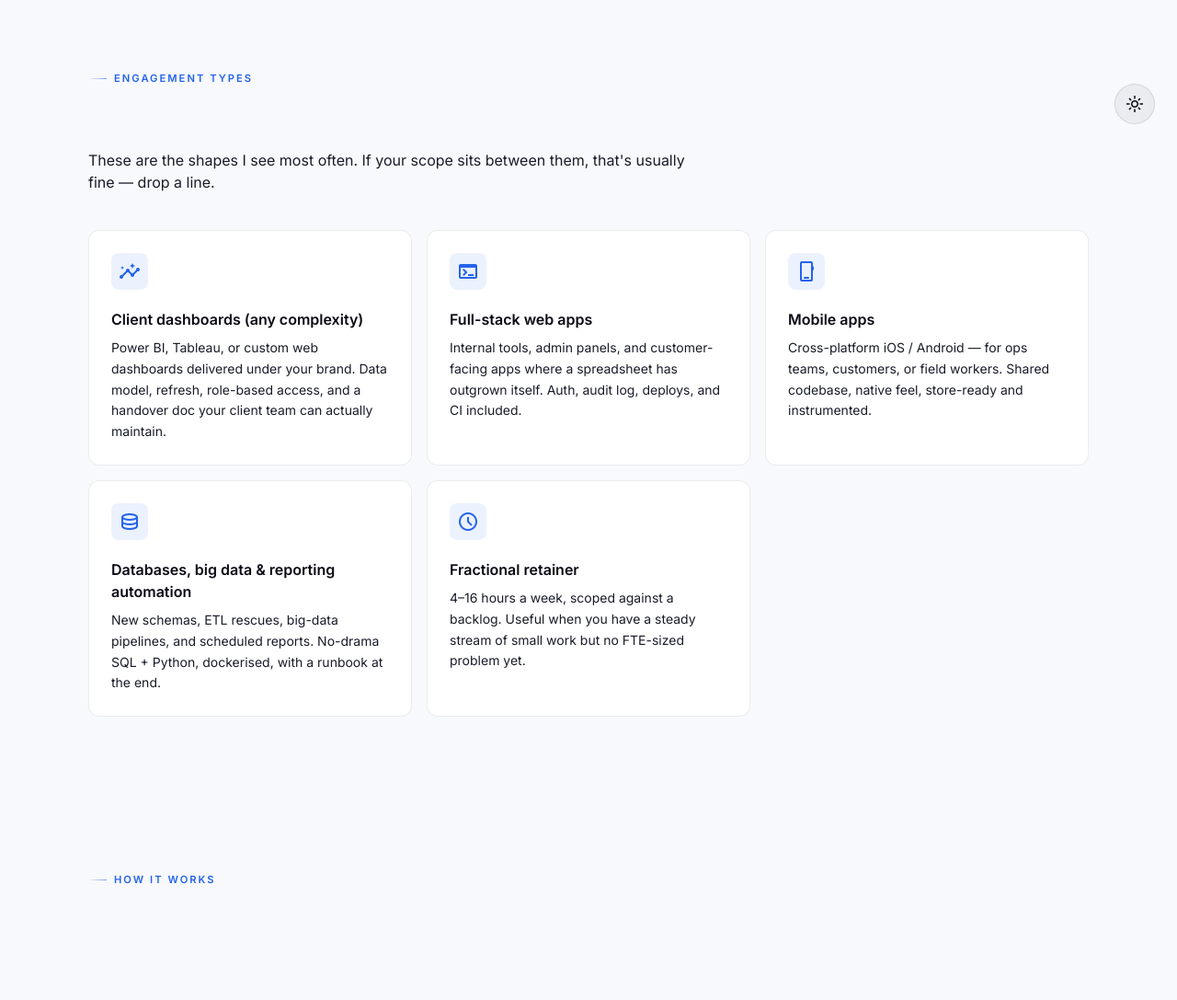
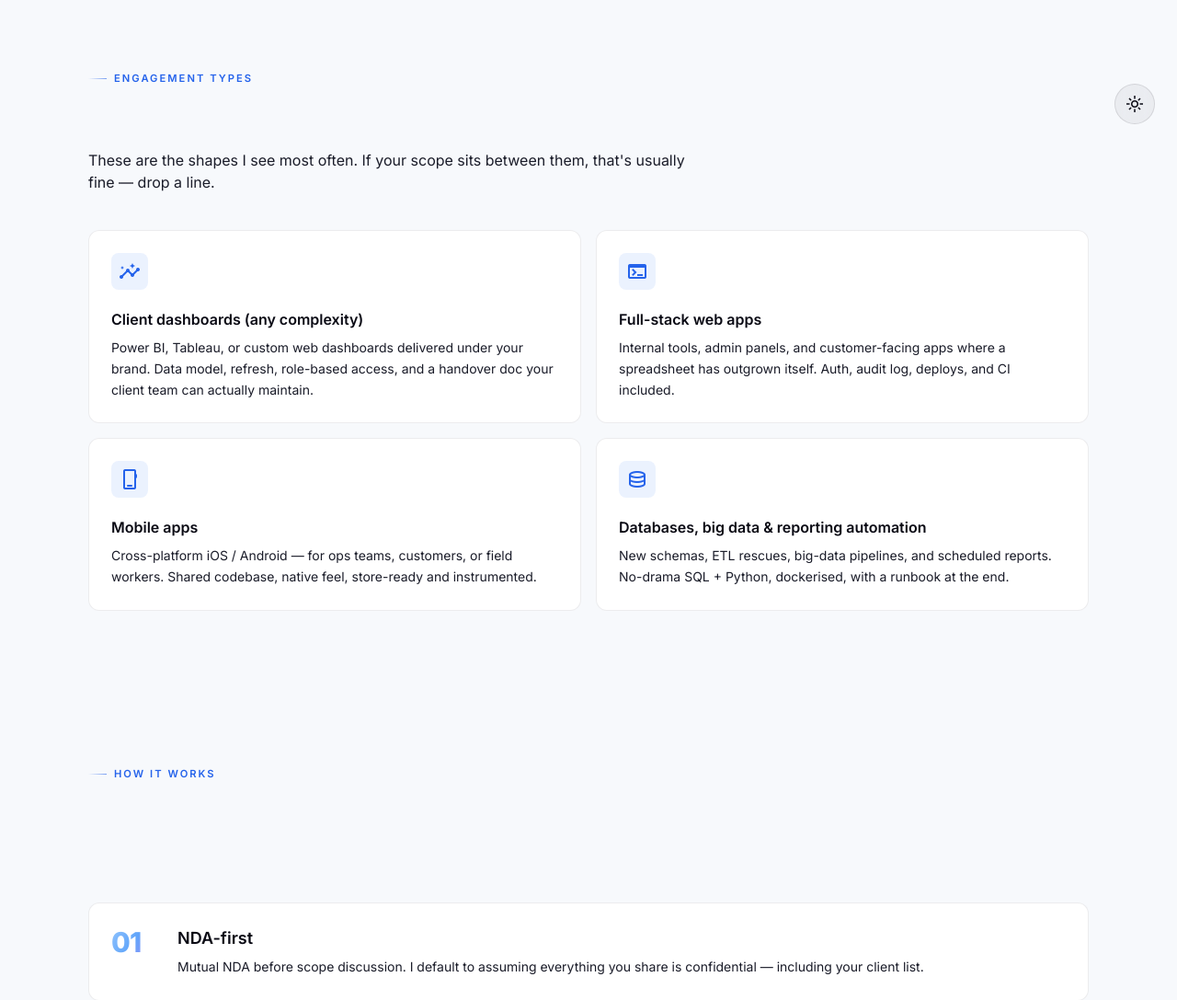
Before and after one commit to ntkrv/personal_website, a Flask app: page /agencies in a window 1280 px wide. Shown: the part 641-1728 px from the top of the page at 92% size. Run offline with Flask 3, Linux system fonts and the light colour scheme.

Commit message:
ui: drop fractional retainer card, agency engagements as 2x2 grid
Co-Authored-By: Claude Opus 4.7 (1M context) <noreply@anthropic.com>

```diff
--- a/templates/agencies.html
+++ b/templates/agencies.html
@@ -91,12 +91,9 @@
       ('database',
        'Databases, big data & reporting automation',
        'New schemas, ETL rescues, big-data pipelines, and scheduled reports. No-drama SQL + Python, dockerised, with a runbook at the end.'),
-      ('schedule',
-       'Fractional retainer',
-       '4–16 hours a week, scoped against a backlog. Useful when you have a steady stream of small work but no FTE-sized problem yet.'),
     ] %}
 
-    <div class="grid grid-cols-1 sm:grid-cols-2 lg:grid-cols-3 gap-4">
+    <div class="grid grid-cols-1 sm:grid-cols-2 gap-4">
       {% for icon, title, desc in engagements %}
         <div class="tilt card-surface rounded-xl p-6">
           <div class="w-10 h-10 mb-5 rounded-lg grid place-items-center bg-brand-500/15 text-brand-300 [.light_&]:bg-brand-500/10 [.light_&]:text-brand-600">
```
